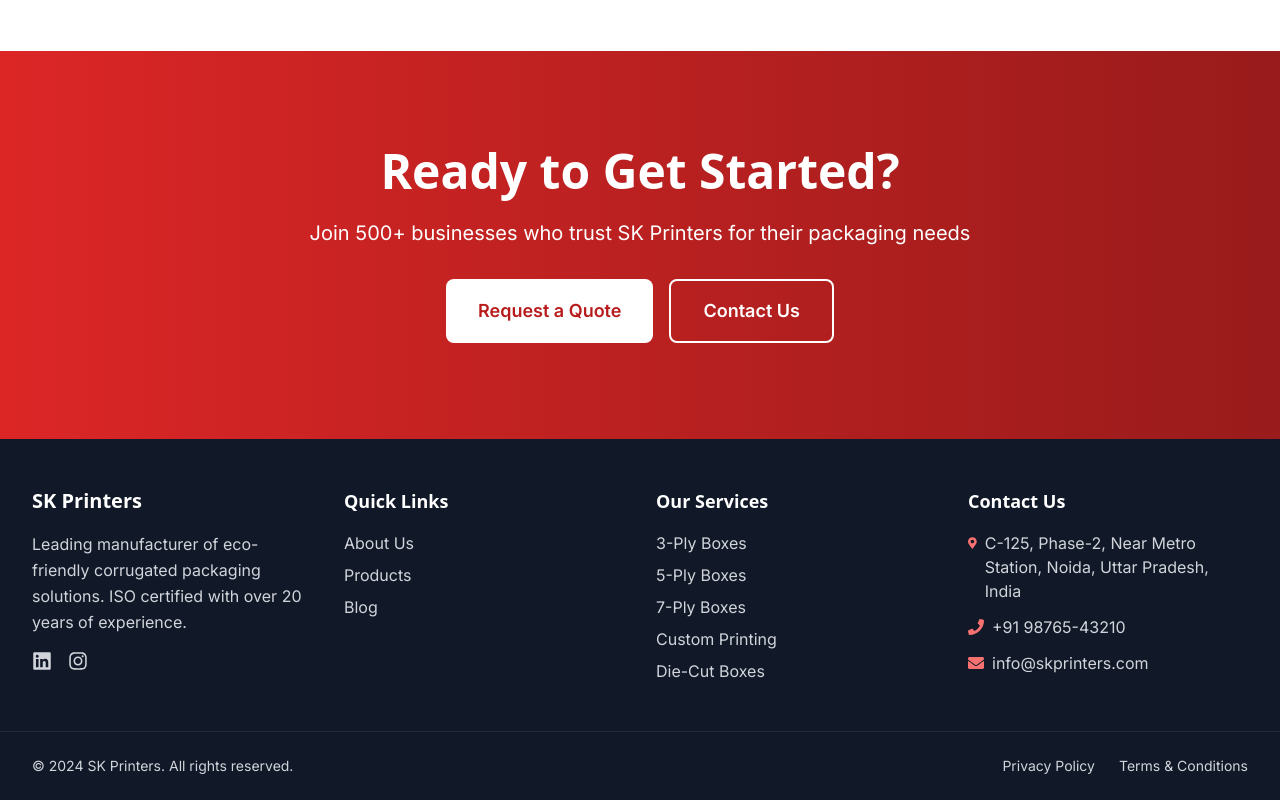
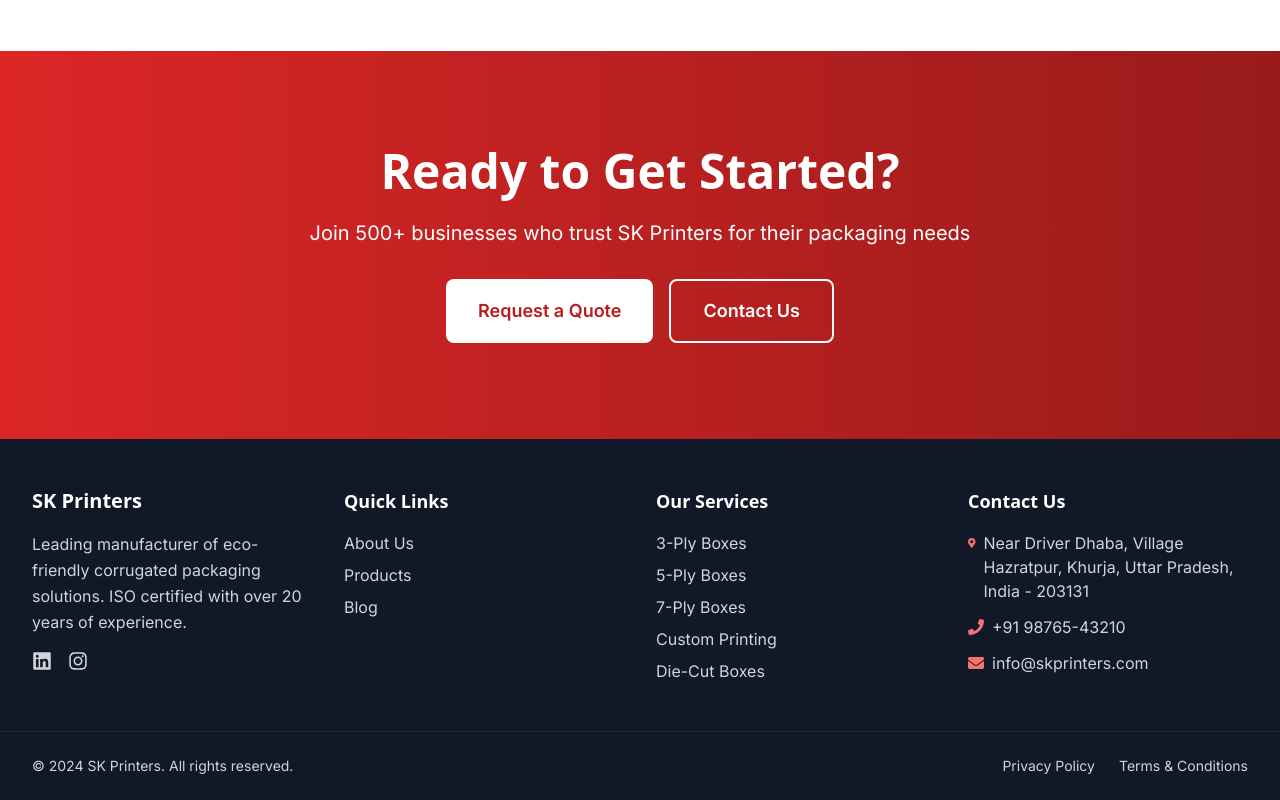
Before and after one commit to nruhp/sk_printer, a Next.js app in the folder sk-printers--frontend/: page / in a window 1280 px wide. Shown: the part 2567-3367 px from the top of the page. Built offline with nearby package versions, Linux system fonts and the light colour scheme; no server answers.

Commit message:
Content: Update footer address to Khurja location

```diff
--- a/sk-printers--frontend/components/layout/Layout.js
+++ b/sk-printers--frontend/components/layout/Layout.js
@@ -147,7 +147,7 @@
               <ul className="space-y-3">
                 <li className="flex items-start">
                   <FaMapMarkerAlt className="mt-1 mr-2 text-primary-400" />
-                  <span>C-125, Phase-2, Near Metro Station, Noida, Uttar Pradesh, India</span>
+                  <span>Near Driver Dhaba, Village Hazratpur, Khurja, Uttar Pradesh, India - 203131</span>
                 </li>
                 <li className="flex items-center">
                   <FaPhone className="mr-2 text-primary-400" />
```
